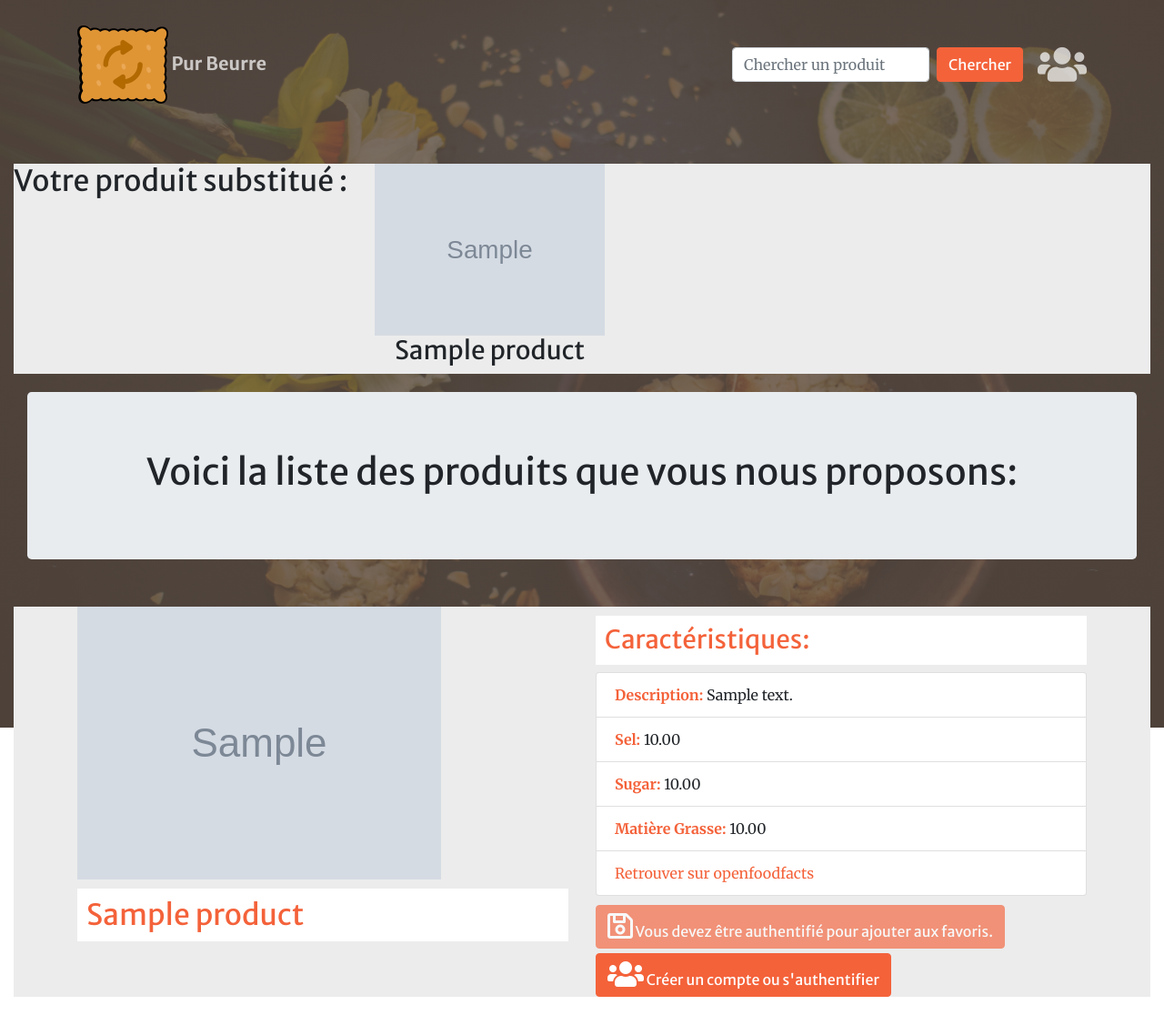
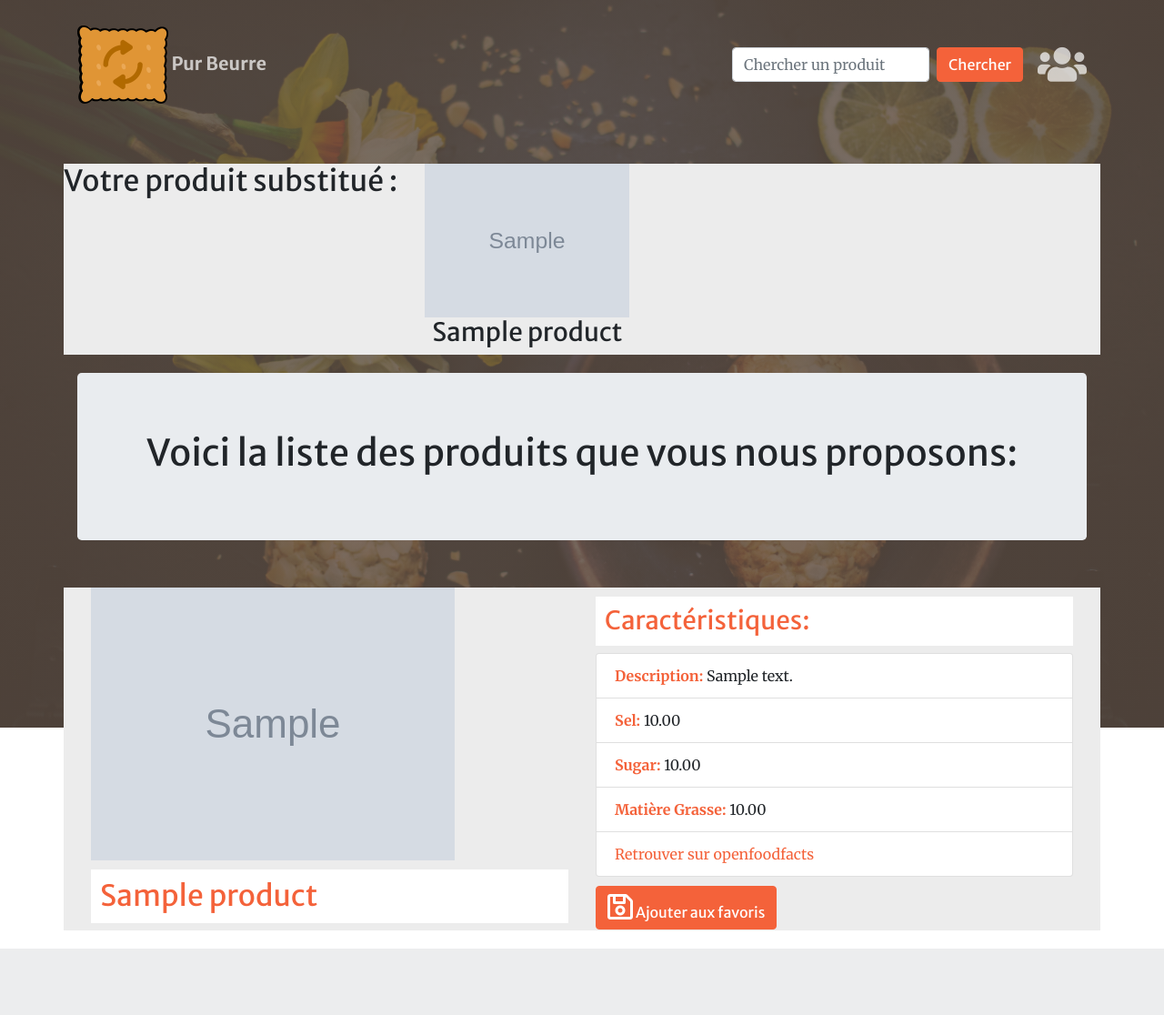
Before and after one commit to subteno-it-mga/Projet-8---Pur-Beurre, a Django app: template search_food/templates/standard/substitute.html in a window 1280 px wide. Shown: the whole page at 91% size. After the commit the page ends 1043 px from the top, so only its background shows below. Run offline with Django 3.2, Linux system fonts and the light colour scheme; tables that the repository leaves empty hold one stand-in row (values such as "Sample post"); the template is opened without the code that fills it: values that come from a table or form of the project are taken from there, most other values are stand-ins (such as "Sample title", 1, 10 or a date in 2020); grey boxes marked "Sample" are stand-in pictures; some libraries are stand-ins or nearby versions.

Commit message:
Restore favorite function

```diff
--- a/PurBeurre/settings.py
+++ b/PurBeurre/settings.py
@@ -22,7 +22,7 @@ BASE_DIR = os.path.dirname(os.path.dirname(os.path.abspath(__file__)))
 SECRET_KEY = 'im&@(dss#9dsu$=w!hy-3)@_9j@pog%y&_32wvp$ti+yb70y9('
 
 # SECURITY WARNING: don't run with debug turned on in production!
-DEBUG = True
+DEBUG = False
 
 
 # Application definition
--- a/search_food/templates/standard/substitute.html
+++ b/search_food/templates/standard/substitute.html
@@ -5,12 +5,11 @@
   <!-- Subsitute Page -->
 
 <div class="container-fluid favorite h-100">
-        <div class="container-fluid">
+        <div class="container">
             <div class="row product-template">
                 <h2>Votre produit substitué :</h2>
                 <div class="col-lg-3">
                     <div class="col-lg-12">
-
                         {% if original.nutriscore == "1" %}
                             <span class="nutriscore-setup text-center green-nutri float-right">A</span>
                         {% elif original.nutriscore == "2" %}
@@ -80,45 +79,10 @@
                                             <li class="list-group-item"><span class="product-char">Matière Grasse: </span>{{ product.fat|floatformat:2 }}</li>
                                             <li class="list-group-item find-off"><a href="https://fr.openfoodfacts.org/produit/{{ product.barcode }}" target="_blank">Retrouver sur openfoodfacts</a></li>
                                         </ul>
-                                        {% comment %} {% if not user.is_authenticated %}
-                                            <button class="btn-favorite btn btn-primary save-button" disabled><i class="far fa-save fa-2x"></i> Vous devez être authentifié pour ajouter aux favoris.</button>
-                                            <form action="{% url 'index' %}#account">
-                                                <button type="submit" id="redirect-auth" class="btn btn-primary"><i class="fas fa-users fa-2x"></i> Créer un compte ou s'authentifier</button>
-                                            </form>
-                                        {% elif not product.in_favorite %}
-                                            <button type="submit" name="product_barcode" value="{{ product.barcode }}" class="btn-favorite btn btn-primary save-button"><i class="far fa-save fa-2x"></i> Ajouter aux favoris</button>
+                                        {% if product.in_favorite %}
+                                            <button name="product_barcode" class="btn-favorite btn btn-primary save-button" disabled><i class="far fa-save fa-2x"></i> Déjà ajouté à la base de donnée.</button>
                                         {% else %}
-                                            {% if favorites %}
-                                                {% for favorite in favorites.all %}
-                                                    {% if favorite.user_associate == user and favorite.barcode == product.barcode %}
-                                                        <button name="product_barcode" class="btn-favorite btn btn-primary save-button" disabled><i class="far fa-save fa-2x"></i> Déjà ajouté à la base de donnée.</button>
-                                                    {% elif favorite.user_associate != user and favorite.barcode == product.barcode %}
-                                                        <button type="submit" name="product_barcode" value="{{ product.barcode }}" class="btn-favorite btn btn-primary save-button"><i class="far fa-save fa-2x"></i> Ajouter aux favoris</button>
-                                                    {% endif %}
-                                                {% endfor %}
-                                            {% else %}
-                                                <button type="submit" name="product_barcode" value="{{ product.barcode }}" class="btn-favorite btn btn-primary save-button"><i class="far fa-save fa-2x"></i> Ajouter aux favoris</button>
-                                            {% endif %}
-                                        {% endif %} {% endcomment %}
-                                        {% if not user.is_authenticated %}
-                                            <button class="btn-favorite btn btn-primary save-button" disabled><i class="far fa-save fa-2x"></i> Vous devez être authentifié pour ajouter aux favoris.</button>
-                                            <form action="{% url 'index' %}#account">
-                                                <button type="submit" id="redirect-auth" class="btn btn-primary"><i class="fas fa-users fa-2x"></i> Créer un compte ou s'authentifier</button>
-                                            </form>
-                                        {% else %}
-                                            {% if favorites %}
-                                                {% for favorite in favorites %}
-                                                    {% if product.barcode == favorite.barcode %}
-                                                        <button name="product_barcode" class="btn-favorite btn btn-primary save-button" disabled><i class="far fa-save fa-2x"></i> Déjà ajouté à la base de donnée.</button>
-                                                    {% elif favorite.user_associate != user %}
-                                                        <button type="submit" name="product_barcode" value="{{ product.barcode }}" class="btn-favorite btn btn-primary save-button"><i class="far fa-save fa-2x"></i> Ajouter aux favoris</button>
-                                                    {% else %}
-                                                        <button type="submit" name="product_barcode" value="{{ product.barcode }}" class="btn-favorite btn btn-primary save-button"><i class="far fa-save fa-2x"></i> Ajouter aux favoris</button>
-                                                    {% endif %}
-                                                {% endfor %}
-                                            {% else %}
-                                                <button type="submit" name="product_barcode" value="{{ product.barcode }}" class="btn-favorite btn btn-primary save-button"><i class="far fa-save fa-2x"></i> Ajouter aux favoris</button>
-                                            {% endif %}
+                                        <button type="submit" name="product_barcode" value="{{ product.barcode }}" class="btn-favorite btn btn-primary save-button"><i class="far fa-save fa-2x"></i> Ajouter aux favoris</button>
                                         {% endif %}
                                     </div>
                                 </div>
@@ -127,6 +91,7 @@
                     </div>
                 </div>
                 {% endfor %}
+            </div>
         </div>
     </div>
 </div>
```
